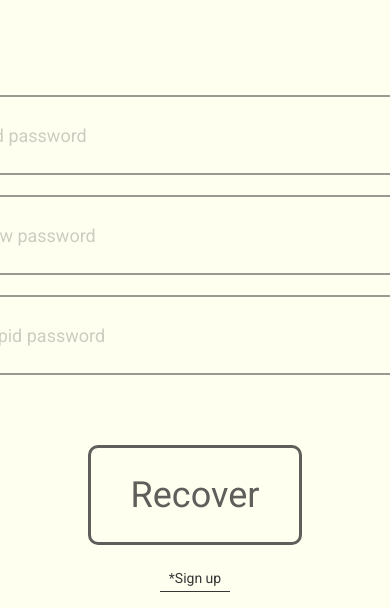
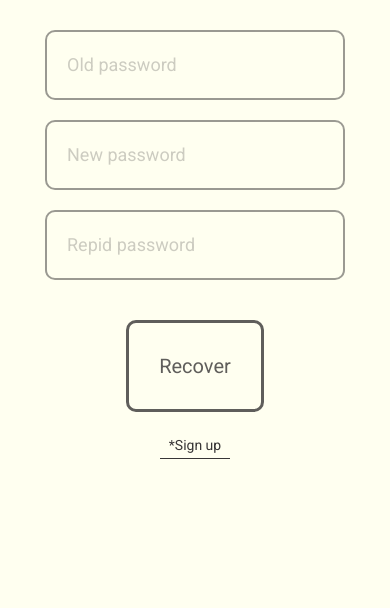
Before and after one commit to cmyser/white-and-black-, a website: page app/page/html password/forget_password_3.html in a window 390 px wide. Shown: the part 236-844 px from the top of the page. Drawn offline with Linux system fonts and the light colour scheme.

Commit message:
password

```diff
--- a/app/page/html password/forget_password_3.html
+++ b/app/page/html password/forget_password_3.html
@@ -9,7 +9,7 @@
   <link rel="stylesheet" href="../css/style.css">
 </head>
 
-<body>
+<body class="password">
   <div class="password-body">
     <h1 class="password-body__title">Restore password</h1>
     <form class="password-body-form">
--- a/app/page/scss/_media.scss
+++ b/app/page/scss/_media.scss
@@ -1,80 +1,3 @@
-@media screen and (max-height: 900px) {
-  .welcome {
-    &-container {
-      &-btn {
-        margin-top: 620px;
-        &:active {
-          margin-top: 625px;
-        }
-      }
-    }
-  }
-}
-@media screen and (max-height: 740px) {
-  .welcome {
-    &-container {
-      &-btn {
-        margin-top: 520px;
-        &:active {
-          margin-top: 525px;
-        }
-      }
-    }
-  }
-}
-@media screen and (max-height: 640px) {
-  .welcome {
-    &-container {
-      &-btn {
-        margin-top: 420px;
-        &:active {
-          margin-top: 425px;
-        }
-      }
-    }
-  }
-}
-@media screen and (max-height: 520px) {
-  .welcome {
-    &-title {
-      &__glav {
-        top: 40px !important;
-      }
-    }
-    &-container {
-      &-btn {
-        margin-top: 320px;
-        &:active {
-          margin-top: 325px;
-        }
-      }
-    }
-  }
-}
-@media screen and (max-height: 420px) {
-  .welcome {
-    &-container {
-      &-btn {
-        margin-top: 250px;
-        &:active {
-          margin-top: 255px;
-        }
-      }
-    }
-  }
-}
-@media screen and (max-height: 360px) {
-  .welcome {
-    &-container {
-      &-btn {
-        margin-top: 220px;
-        &:active {
-          margin-top: 225px;
-        }
-      }
-    }
-  }
-}
 
 @media screen and (max-width: 950px) {
   .welcome {
@@ -105,6 +28,33 @@
   .btn {
     font-size: 20px;
     padding: 12px 32px;
+  }
+  .password {
+    &-body {
+      // padding-top: 250px;
+      &__title {
+        font-size: 48px;
+      }
+
+      &-form {
+        padding-top: 80px;
+        &__input {
+          width: 400px;
+          height: 70px;
+          margin-bottom: 20px;
+
+          padding: 26px 20px;
+
+          font-size: 18px;
+          line-height: 27px;
+        }
+        &__btn {
+          padding: 18px 35px;
+          margin-top: 70px;
+          font-size: 28px;
+        }
+      }
+    }
   }
 }
 @media screen and (max-width: 500px) {
@@ -167,6 +117,33 @@
     margin: 0 auto;
     margin-top: 35px;
   }
+  .password {
+    &-body {
+      // padding-top: 200px;
+      &__title {
+        font-size: 32px;
+      }
+
+      &-form {
+        padding-top: 50px;
+        &__input {
+          width: 360px;
+          height: 70px;
+          margin-bottom: 20px;
+
+          padding: 26px 20px;
+
+          font-size: 18px;
+          line-height: 27px;
+        }
+        &__btn {
+          padding: 16px 30px;
+          margin-top: 40px;
+          font-size: 20px;
+        }
+      }
+    }
+  }
 }
 @media screen and (max-width: 400px) {
   .btn {
@@ -226,4 +203,131 @@
     font-size: 12px;
     margin-right: -100px;
   }
+  .password {
+    &-body {
+      // padding-top: 100px;
+      &__title {
+        font-size: 32px;
+      }
+
+      &-form {
+        padding-top: 50px;
+        &__input {
+          width: 300px;
+          height: 70px;
+          margin-bottom: 20px;
+
+          padding: 26px 20px;
+
+          font-size: 18px;
+          line-height: 27px;
+        }
+        &__btn {
+          padding: 16px 30px;
+          margin-top: 40px;
+          font-size: 20px;
+        }
+      }
+    }
+  }
 }
+
+
+// для главной страницы
+@media screen and (max-height: 900px) {
+  .welcome {
+    &-container {
+      &-btn {
+        margin-top: 620px;
+        &:active {
+          margin-top: 625px;
+        }
+      }
+    }
+  }
+}
+@media screen and (max-height: 740px) {
+  .welcome {
+    &-container {
+      &-btn {
+        margin-top: 520px;
+        &:active {
+          margin-top: 525px;
+        }
+      }
+    }
+  }
+}
+@media screen and (max-height: 640px) {
+  .welcome {
+    &-container {
+      &-btn {
+        margin-top: 420px;
+        &:active {
+          margin-top: 425px;
+        }
+      }
+    }
+  }
+  .password {
+    &-body {
+      padding-top: 100px;
+    }
+  }
+}
+@media screen and (max-height: 520px) {
+  .welcome {
+    &-title {
+      &__glav {
+        top: 40px !important;
+      }
+    }
+    &-container {
+      &-btn {
+        margin-top: 320px;
+        &:active {
+          margin-top: 325px;
+        }
+      }
+    }
+  }
+  .password {
+    &-body {
+      padding-top: 200px;
+    }
+  }
+}
+@media screen and (max-height: 420px) {
+  .welcome {
+    &-container {
+      &-btn {
+        margin-top: 250px;
+        &:active {
+          margin-top: 255px;
+        }
+      }
+    }
+  }
+  .password {
+    &-body {
+      padding-top: 300px;
+    }
+  }
+}
+@media screen and (max-height: 360px) {
+  .welcome {
+    &-container {
+      &-btn {
+        margin-top: 220px;
+        &:active {
+          margin-top: 225px;
+        }
+      }
+    }
+  }
+  .password {
+    &-body {
+      padding-top: 450px;
+    }
+  }
+}
--- a/app/page/scss/_password-style.scss
+++ b/app/page/scss/_password-style.scss
@@ -1,11 +1,17 @@
-.password-body {
+.password {
+  padding: 100px 0;
+  background: $color-white;
+  display: flex;
+  align-items: center;
+  justify-content: center;
+  &-body {
     width: 100%;
-  height: 100%;
+    height: auto;
     background: $color-white;
     display: flex;
     flex-direction: column;
     align-items: center;
-  padding-top: 10%;
+    justify-content: center;
     &__title {
       font-style: normal;
       font-weight: normal;
@@ -85,3 +91,4 @@
       }
     }
   }
+}
```
Also changed, not shown: app/page/html password/forget_password_1.html (+1 -1 lines), app/page/html password/forget_password_2.html (+1 -1 lines), app/page/css/style.css. Lines whose indentation alone changed are shown as unchanged.
